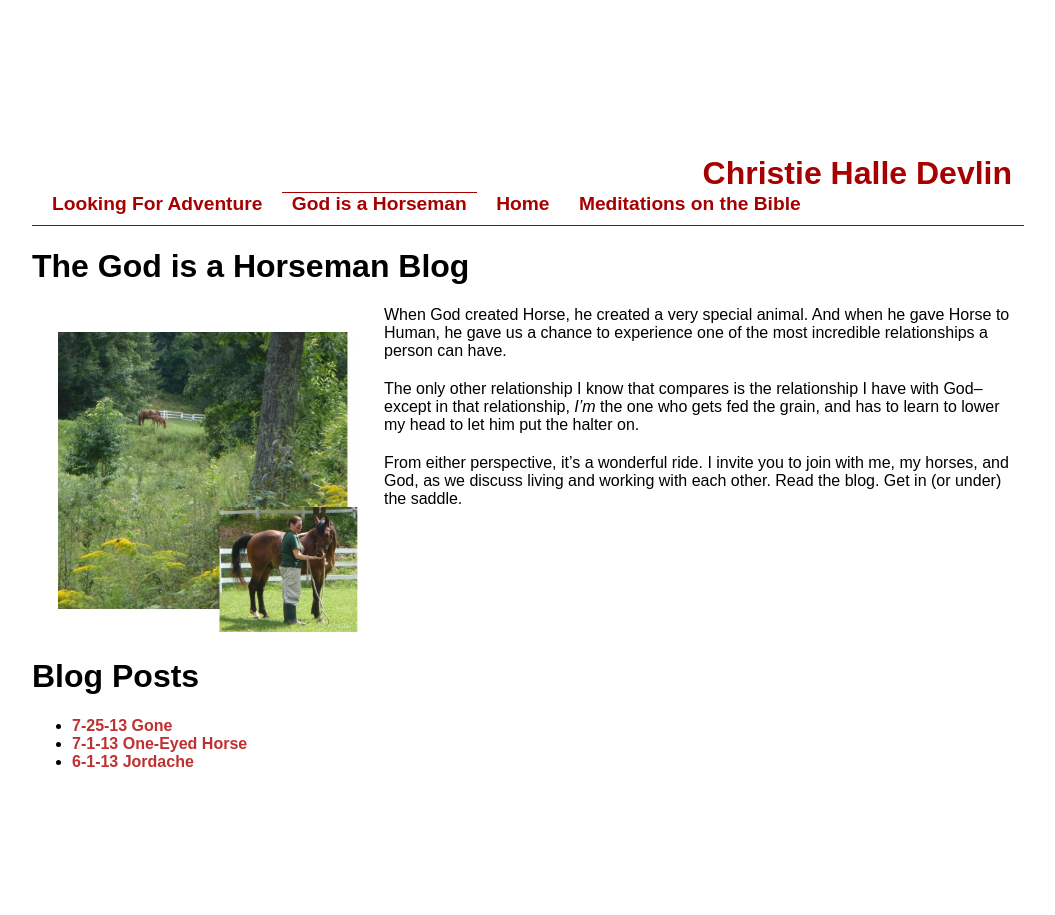
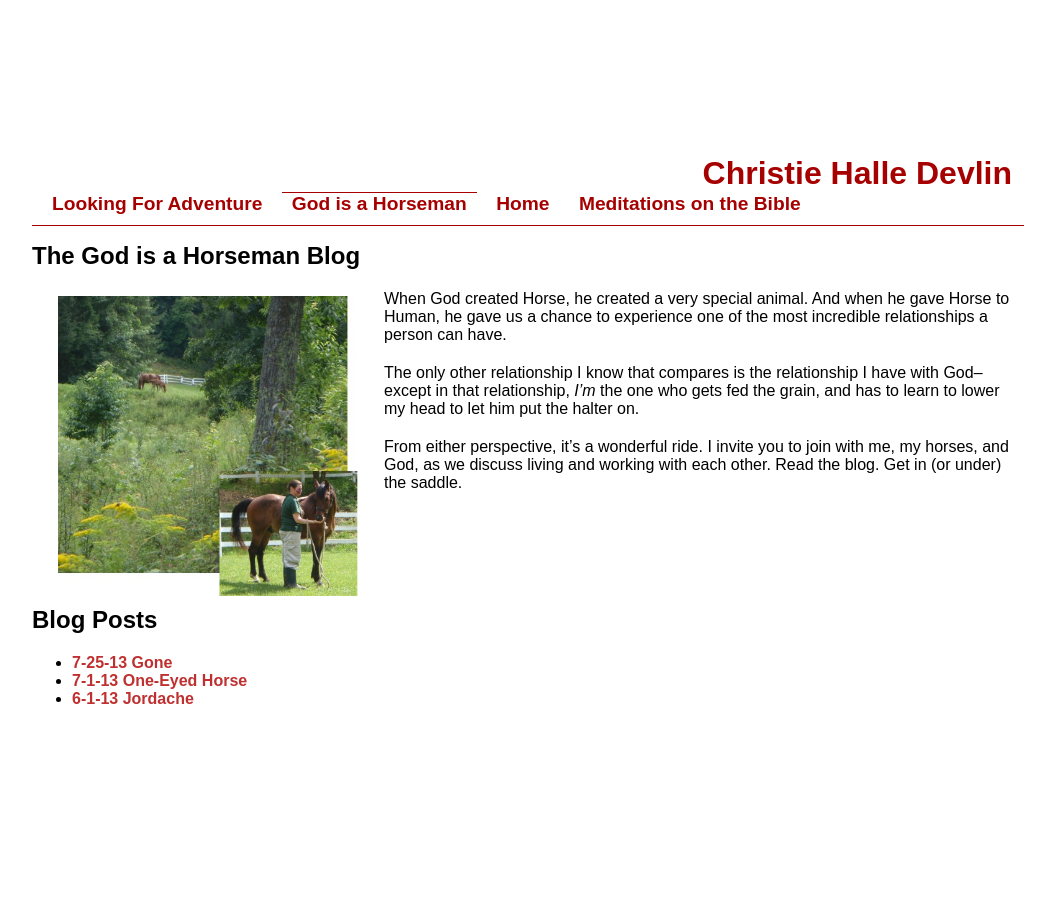
Before and after one commit to halledevlin/halledevlin.github.io, a Jekyll site: the page built from GIAH/giah_blog.md, in a window 1280 px wide. Shown: the whole page, without its empty margins (112-1167 px from the left). Built offline with Jekyll 4.4.1, drawn with Linux system fonts in a browser that asks for light colours; Markdown is read by kramdown in place of the engine named in the settings.

Commit message:
Fixed h1 size

```diff
--- a/css/base.css
+++ b/css/base.css
@@ -20,28 +20,16 @@ header {
     #height: 40px;
     #height: 8em;
 }
-header h1.weird {
-    display: inline-block;
-    margin: 0px;
-    position: absolute;
-    bottom: -10px;
-    right: 10px;
-    font-size: 3em;
-    font-family: sans-serif;
-}
 header h1 {
     display: block;
     float: right;
-    font-size: 0.5 em;
+    font-size: 2em;
     font-family: sans-serif;
     padding: 1px;
     margin: 1px;
     line-height: 1.1;
     #margin: 0px;
 }
-.nofloat{
-    clear: left;
-	}
 header h1 a {
     text-decoration: none;
     color: #A60000;
@@ -87,6 +75,13 @@ header nav a.active {
     font-size: 10px;
 }
 
+h1 {
+    font-size: 1.5em;
+}
+
+.nofloat{
+    clear: left;
+}
 
 a {
     color: #BF3030;
@@ -144,7 +139,8 @@ code {
 
 img {
     float: right;
-    padding: 1em;
+    padding-right: 1em;
+    padding-left: 1em;
 }
 
 /* Footer */
```
